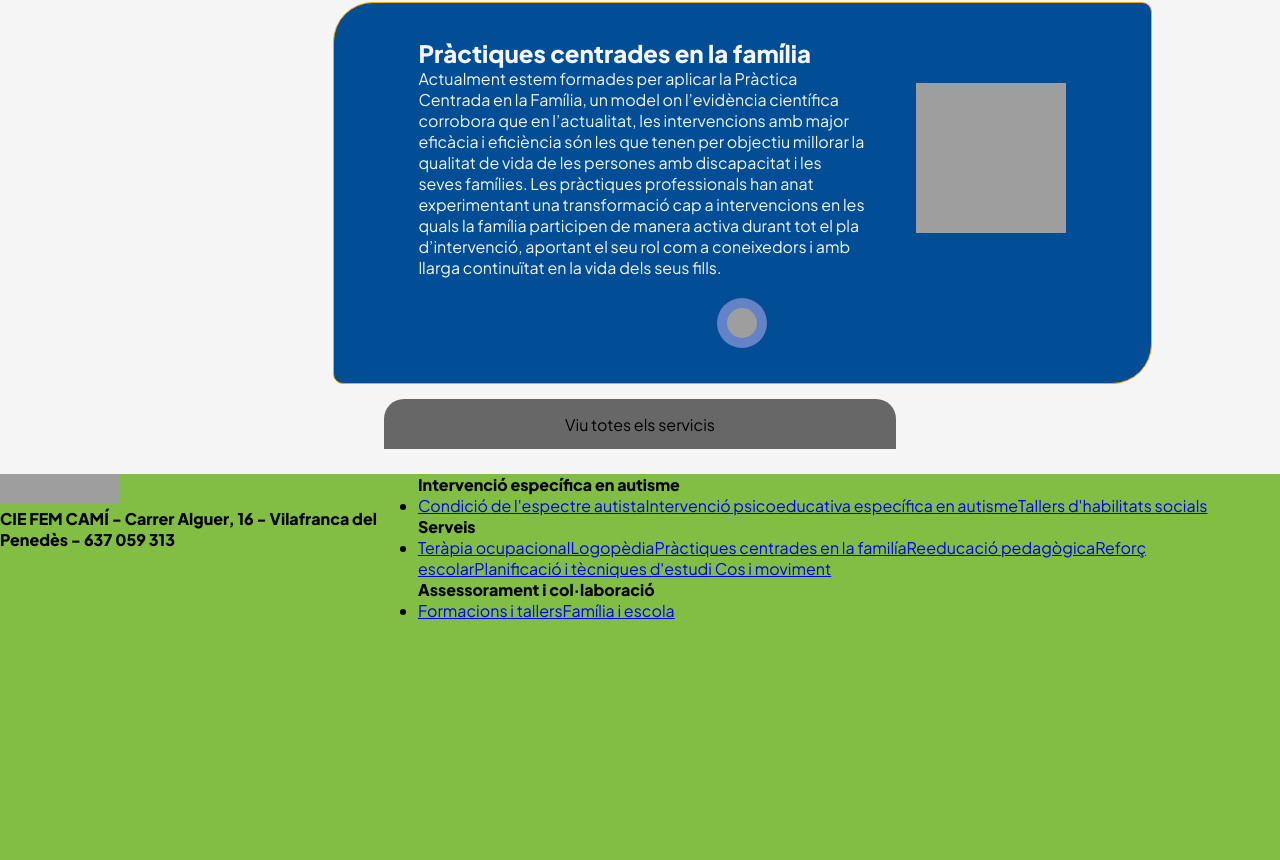
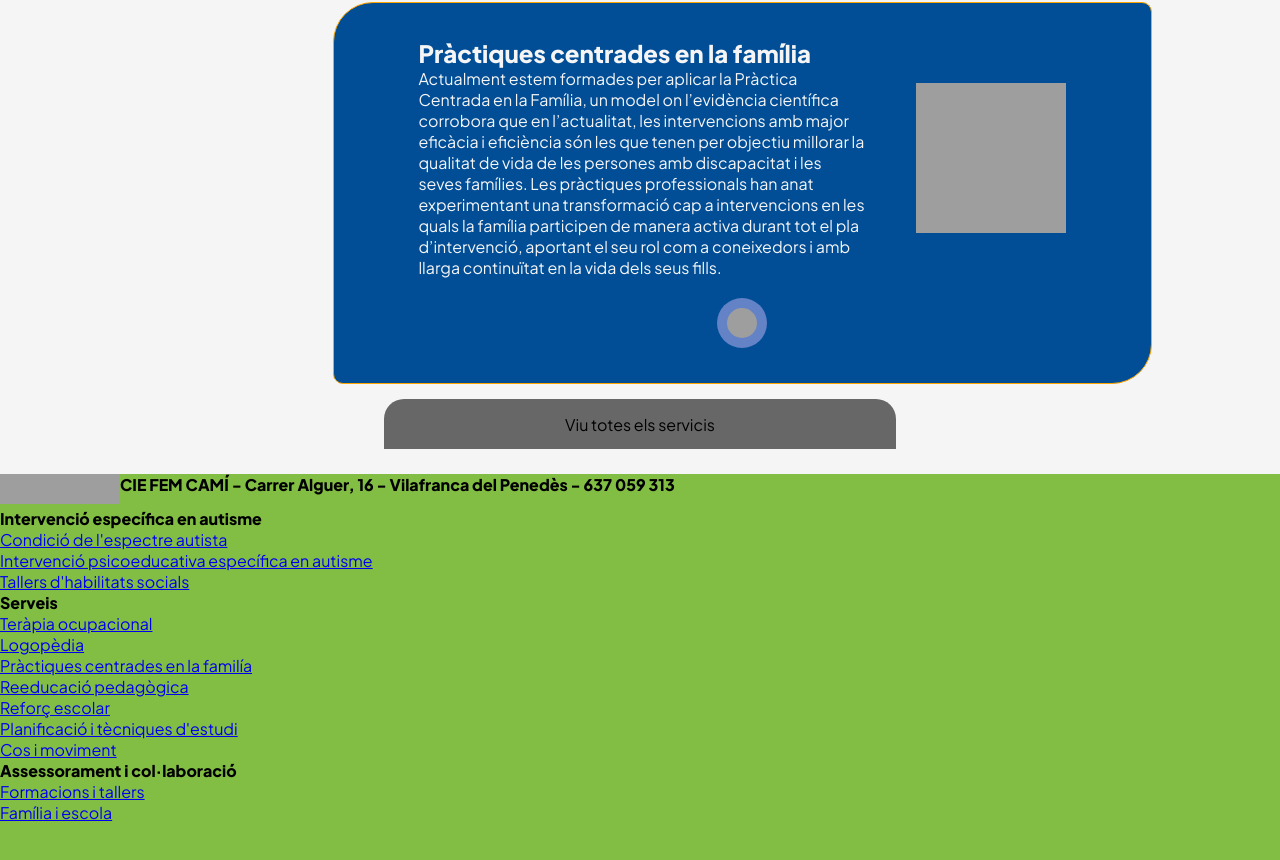
Before and after one commit to ozillo/femCami, a React (Vite) app: page / in a window 1280 px wide. Shown: the part 1664-2524 px from the top of the page. Built offline with nearby package versions, Linux system fonts and the light colour scheme; grey boxes are pictures that could not be loaded.

Commit message:
Add className to all elements on Footer

```diff
--- a/src/components/Footer/Footer.css
+++ b/src/components/Footer/Footer.css
@@ -4,8 +4,22 @@ footer {
     background-color:#82bd44;
     display: flex;
 
+
+
 }
 
 .logo-social{
     height:30px;
 }
+
+.div-footer-menu{
+    height:50vh;
+    width: 100%;
+    display:flex;
+    flex-direction:column;
+}
+.div-general-footer{
+    display:flex;
+    flex-direction:row;
+
+}
--- a/src/components/Footer/Footer.jsx
+++ b/src/components/Footer/Footer.jsx
@@ -5,6 +5,7 @@ import React from 'react'
 const Footer = () => {
   return (
     <footer>
+  <div className="div-footer-menu">
   <div className="div-general-footer">
   <div className="div-social-footer">
     <img src="https://res.cloudinary.com/dtfugozix/image/upload/v1702214925/Fem%20Cami/Icon/instagram_icon_138461_fakkj3.png"
@@ -27,38 +28,31 @@ const Footer = () => {
   <div className="div-general2-footer">
   <div className="div-themes-footer">
     <h4>Intervenció específica en autisme</h4>
-      <ul>
-        <li>
-          <a href="#">Condició de l'espectre autista</a>
-          <a href="#">Intervenció psicoeducativa específica en autisme</a>
-          <a href="#">Tallers d'habilitats socials</a>
-        </li>
+      <ul className="footer-menu-ul">
+        <li className="footer-menu-li"><a href="#">Condició de l'espectre autista</a></li>
+        <li className="footer-menu-li"><a href="#">Intervenció psicoeducativa específica en autisme</a></li>
+        <li className="footer-menu-li"><a href="#">Tallers d'habilitats socials</a></li>
       </ul>
   </div>
   <div className="div-section3-footer">
     <h4>Serveis</h4>
-    <ul>
-      <li>
-        <a href="#">Teràpia ocupacional</a>
-        <a href="#">Logopèdia</a>
-        <a href="#">Pràctiques centrades en la familía</a>
-        <a href="#">Reeducació pedagògica</a>
-        <a href="#">Reforç escolar</a>
-        <a href="#">Planificació i tècniques d'estudi</a>
-        <a href="#"> Cos i moviment</a>
-      </li>
+    <ul className="footer-menu-ul">
+      <li className="footer-menu-li"><a href="#">Teràpia ocupacional</a></li>
+      <li className="footer-menu-li"><a href="#">Logopèdia</a></li>
+      <li className="footer-menu-li"><a href="#">Pràctiques centrades en la familía</a></li>
+      <li className="footer-menu-li"><a href="#">Reeducació pedagògica</a></li>
+      <li className="footer-menu-li"><a href="#">Reforç escolar</a></li>
+      <li className="footer-menu-li"><a href="#">Planificació i tècniques d'estudi</a></li>
+      <li className="footer-menu-li"><a href="#">Cos i moviment</a></li>
     </ul>
   </div>
-  <div>
+  <div className="div-section4-footer">
     <h4>Assessorament i col·laboració</h4>
-    <ul>
-      <li>
-        <a href="#">Formacions i tallers</a>
-        <a href="#">Família i escola</a>
-
-
-      </li>
+    <ul className="footer-menu-ul">
+      <li className="footer-menu-li"><a href="#">Formacions i tallers</a></li>
+      <li className="footer-menu-li"><a href="#">Família i escola</a></li>
     </ul>
+  </div>
   </div>
   </div>
     </footer>
```
